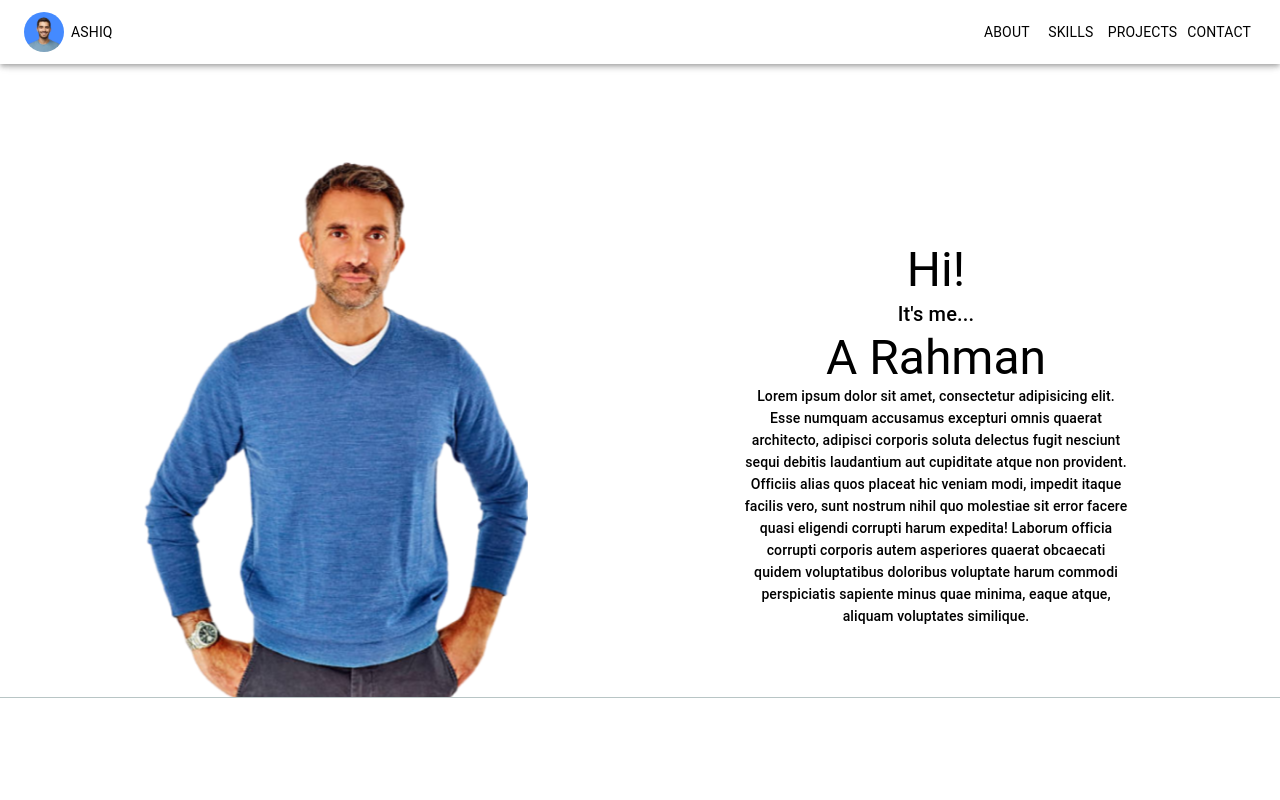
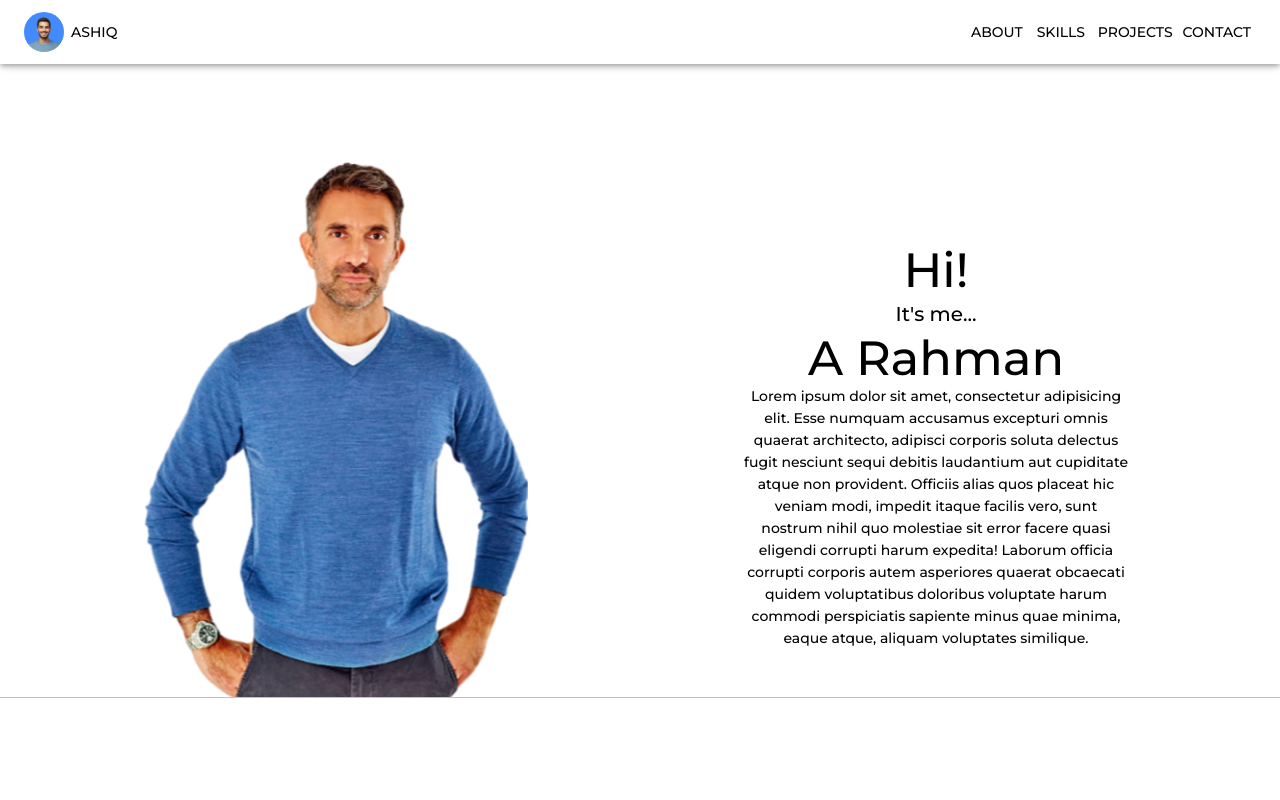
Before and after one commit to AshiqRhn/profile-website, a Next.js app: page / in a window 1280 px wide. Shown: the top 800 px of the page. Built offline with nearby package versions, Linux system fonts and the light colour scheme.

Commit message:
Added Google Fonts
Google fonts with Material UI in a Next.jst project.

```diff
--- a/pages/index.tsx
+++ b/pages/index.tsx
@@ -1,21 +1,15 @@
 import type { NextPage } from "next";
-import Head from "next/head";
-
 import HomePage from "../src/home";
 
+
 const Home: NextPage = () => {
+
+
   return (
     <>
-      <Head>
-        <title>My Profile</title>
+    <HomePage />
+    </>
 
-        <link
-          href="https://fonts.googleapis.com/css2?family=Montserrat:wght@100&display=swap"
-
-        />
-      </Head>
-      <HomePage />
-    </>
   );
 };
 
--- a/src/home.tsx
+++ b/src/home.tsx
@@ -1,3 +1,5 @@
+import { ThemeProvider } from "@emotion/react";
+import { createTheme } from "@mui/material";
 import Head from "next/head";
 import React from "react";
 import Menu from "../src/menu";
@@ -8,11 +10,29 @@ import Projects from "./projects";
 import Skills from "./skills";
 
 function HomePage() {
+    const theme = createTheme({
+      typography: {
+        fontFamily: [
+          'Montserrat',
+          'sans-serif',
+          '-apple-system',
+          'BlinkMacSystemFont',
+          '"Segoe UI"',
+          'Roboto',
+          '"Helvetica Neue"',
+          'Arial',
+          'sans-serif',
+          '"Apple Color Emoji"',
+          '"Segoe UI Emoji"',
+          '"Segoe UI Symbol"',
+        ].join(','),
+      },
+    });
   return (
     <>
+    <ThemeProvider theme={theme}>
       <Head>
         <title>My Profile</title>
-      <link href="https://fonts.googleapis.com/css2?family=Montserrat:wght@100&display=swap" rel="stylesheet"/>
       </Head>
         <Menu />
         <About />
@@ -20,6 +40,7 @@ function HomePage() {
         <Projects />
         <Contact />
         <Footer />
+    </ThemeProvider>
     </>
   );
 }
--- a/styles/globals.css
+++ b/styles/globals.css
@@ -1,3 +1,5 @@
+@import url('https://fonts.googleapis.com/css2?family=Montserrat:wght@500&display=swap');
+
 html,
 body {
   padding: 0;
@@ -5,8 +7,10 @@ body {
   margin-right: 0;
   margin-bottom:0;
   margin-left: 0;
-
-  font-family: 'Montserrat', sans-serif;
+  width: 100vw;
+  height: 100vh;
+  font-family:'Montserrat', sans-serif, -apple-system, BlinkMacSystemFont, Segoe UI, Roboto, Oxygen,
+  Ubuntu, Cantarell, Fira Sans, Droid Sans, Helvetica Neue;
 }
 
 a {
```
Lines whose indentation alone changed are shown as unchanged.
